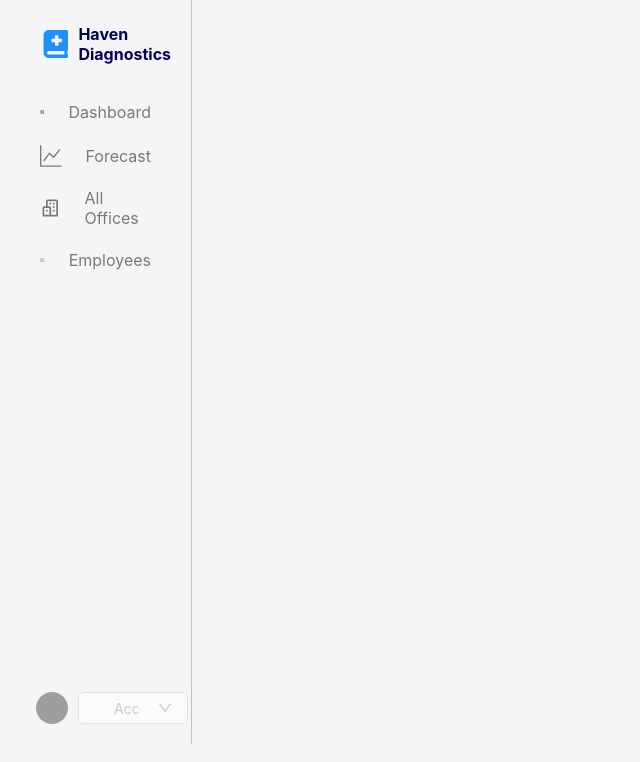
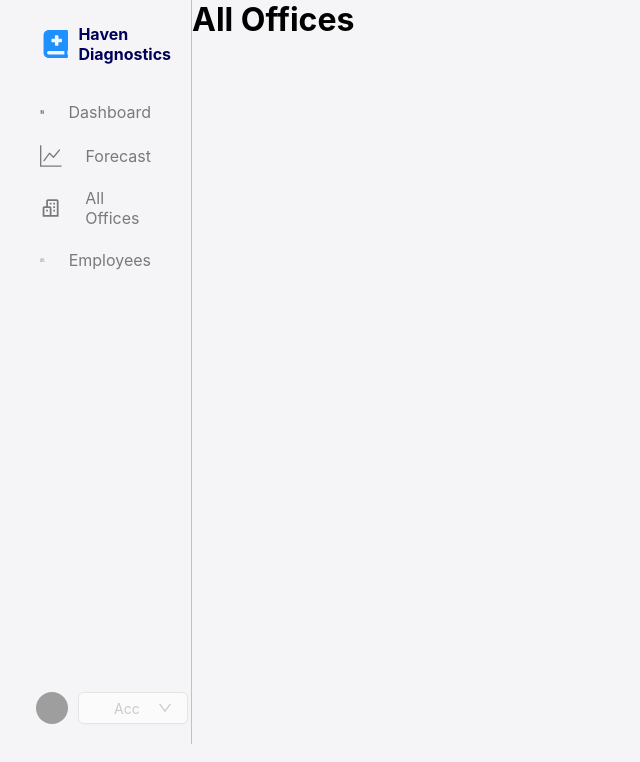
Before and after one commit to MuhammedSafarov/Dashboard, a React (Create React App) app in the folder dashboard/: page /all-offices in a window 1280 px wide. Shown: the top 762 px of the page, without its empty margins (0-640 px from the left). Built offline with nearby package versions, Linux system fonts and the light colour scheme; grey boxes are pictures that could not be loaded.

Commit message:
Router added

```diff
--- a/dashboard/src/App.js
+++ b/dashboard/src/App.js
@@ -2,18 +2,22 @@ import "./App.css";
 import Sidebar from "./layout/Sidebar/Sidebar";
 import HomePage from "./pages/homePage/HomePage";
 import { Route, Routes } from "react-router-dom";
+import Header from "./layout/Header/Header";
+import ForecastPage from "./pages/forecastPage/ForecastPage";
+import AllOffices from "./pages/allOffices/AllOffices";
+import Employees from "./pages/employees/Employees";
 
 function App() {
   return (
     <div className="App">
       <div className="container">
-        <Sidebar/>
+        <Sidebar />
         <Routes>
           <Route path="/" element={<HomePage />} />
-          {/* <Route path='/forecast' element={<} /> */}
+          <Route path="/forecast" element={<ForecastPage />} />
+          <Route path="/all-offices" element={<AllOffices />} />
+          <Route path="/employees" element={<Employees />} />
         </Routes>
-        {/* <Sidebar />
-        <HomePage /> */}
       </div>
     </div>
   );
--- a/dashboard/src/components/DallasBox/DallasBox.scss
+++ b/dashboard/src/components/DallasBox/DallasBox.scss
@@ -3,7 +3,7 @@
   --mainColor: #f5f5f7;
   --borderColor: rgb(193, 193, 193);
 }
-.dallas-container{
+.dallas-container {
   display: flex;
 }
 .dallas-box {
--- a/dashboard/src/layout/Sidebar/Sidebar.jsx
+++ b/dashboard/src/layout/Sidebar/Sidebar.jsx
@@ -6,6 +6,7 @@ import { BsGraphUp } from "@react-icons/all-files/bs/BsGraphUp";
 import { BsPeople } from "@react-icons/all-files/bs/BsPeople";
 import { BiBuildings } from "@react-icons/all-files/bi/BiBuildings";
 import DropDownBtn from "../../components/DropDownBtn/DropDownBtn";
+import { Link } from "react-router-dom";
 
 const Sidebar = () => {
   return (
@@ -21,19 +22,27 @@ const Sidebar = () => {
         <div className="sidebar-navigation">
           <div className="sidebar-sections" id="dashboard">
             <MdDashboard className="icons" />
-            <p>Dashboard</p>
+            <Link className="link" to="/">
+              <p>Dashboard</p>
+            </Link>
           </div>
           <div className="sidebar-sections" id="forecast">
             <BsGraphUp className="icons" />
-            <p>Forecast</p>
+            <Link className="link" to="/forecast">
+              <p>Forecast</p>
+            </Link>
           </div>
           <div className="sidebar-sections" id="all-offices">
             <BiBuildings className="icons" />
-            <p>All Offices</p>
+            <Link className="link" to="/all-offices">
+              <p>All Offices</p>
+            </Link>
           </div>
           <div className="sidebar-sections" id="employees">
             <BsPeople className="icons" />
-            <p>Employees</p>
+            <Link className="link" to="/employees">
+              <p>Employees</p>
+            </Link>
           </div>
         </div>
       </div>
--- a/dashboard/src/layout/Sidebar/Sidebar.scss
+++ b/dashboard/src/layout/Sidebar/Sidebar.scss
@@ -33,6 +33,10 @@
         }
         p {
           margin-left: 1.5rem;
+        }
+        .link{
+          text-decoration: none;
+          color: black;
         }
       }
       .sidebar-sections:hover {
--- /dev/null
+++ b/dashboard/src/pages/allOffices/AllOffices.jsx
@@ -0,0 +1,11 @@
+import React from "react";
+
+const AllOffices = () => {
+  return (
+    <div>
+      <h1>All Offices</h1>
+    </div>
+  );
+};
+
+export default AllOffices;
--- /dev/null
+++ b/dashboard/src/pages/employees/Employees.jsx
@@ -0,0 +1,11 @@
+import React from "react";
+
+const Employees = () => {
+  return (
+    <div>
+      <h1>Employees</h1>
+    </div>
+  );
+};
+
+export default Employees;
--- /dev/null
+++ b/dashboard/src/pages/forecastPage/ForecastPage.jsx
@@ -0,0 +1,13 @@
+import { Header } from "antd/es/layout/layout";
+import React from "react";
+
+const ForecastPage = () => {
+  return (
+    <div>
+      {/* <Header /> */}
+      <h1>Forecast</h1>
+    </div>
+  );
+};
+
+export default ForecastPage;
```
